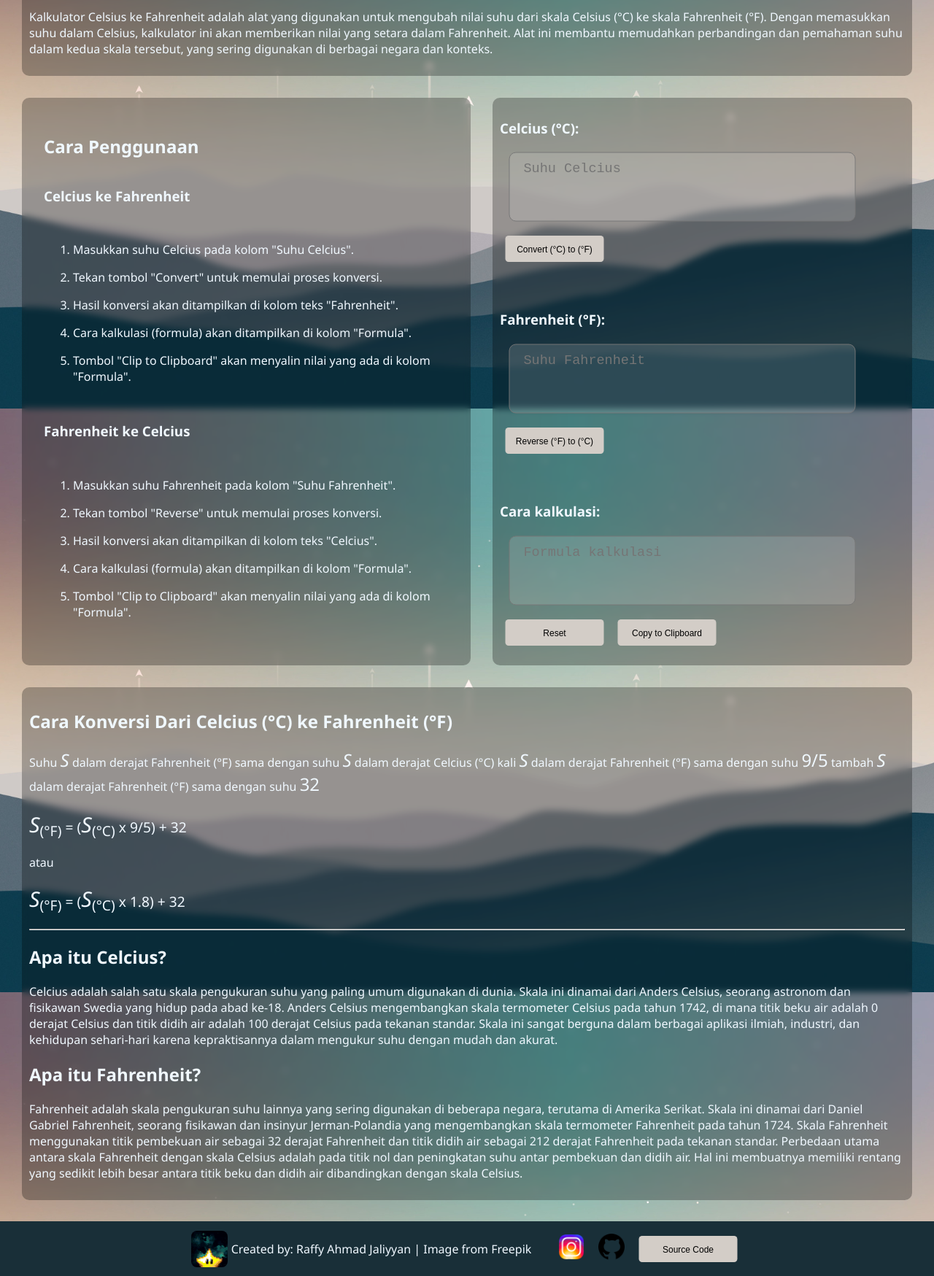
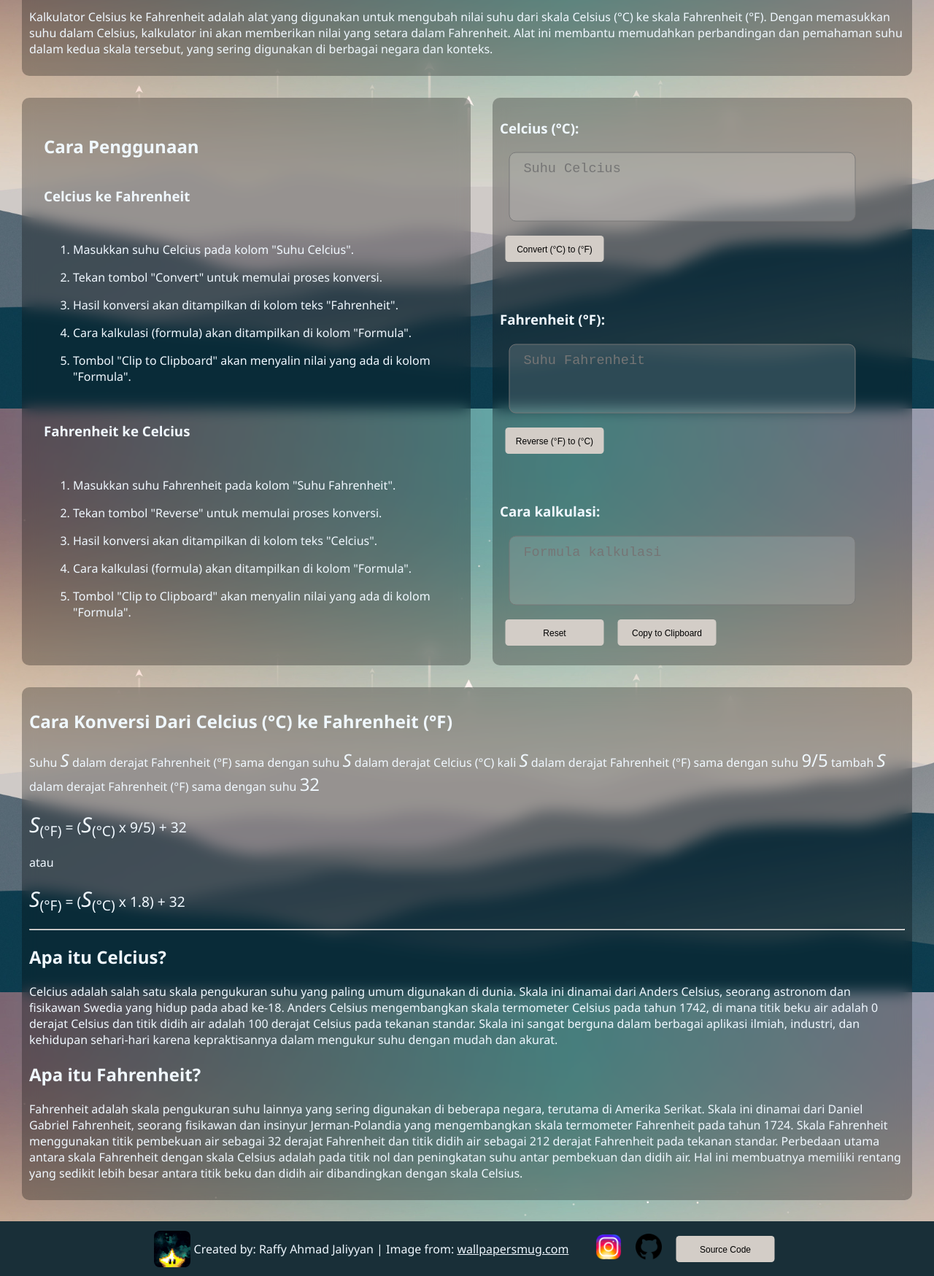
Before and after one commit to revou-fundamental-course/10-jun-24-Wing-Catcher, a plain HTML site: page index.html in a window 1280 px wide. Shown: the part 240-1989 px from the top of the page at 73% size. Drawn offline with Linux system fonts and the light colour scheme.

Commit message:
modified:   README.md 	modified:   css/style.css 	modified:   index.html

```diff
--- a/css/style.css
+++ b/css/style.css
@@ -47,7 +47,6 @@ nav {
 /* Bagian Daerah header */
 header {
     background-color: rgba(2, 2, 2, 0.274);
-    backdrop-filter: blur(5px);
     margin: 30px;
     padding: 10px;
     border-radius: 10px;
@@ -79,7 +78,6 @@ header {
     justify-content: flex-start;
     flex: 1;
     background-color: rgba(2, 2, 2, 0.274);
-    backdrop-filter: blur(5px);
     border-radius: 10px;
     padding: 30px;
     width: 100%;
@@ -96,7 +94,6 @@ header {
 /* Kalkulator Utama */
 .calc {
     background-color: rgba(2, 2, 2, 0.274);
-    backdrop-filter: blur(5px);
     border-radius: 10px;
     box-sizing: border-box;
     max-width: fit-content;
@@ -143,7 +140,6 @@ textarea:focus {
 /* Bagian daerah article (Info celcius & fahrenheit) */
 .article2 {
     background-color: rgba(2, 2, 2, 0.274);
-    backdrop-filter: blur(5px);
     border-radius: 10px;
     margin: 30px;
     padding: 10px;
@@ -158,7 +154,6 @@ footer {
     display: flex;
     flex-wrap: wrap;
     background-color: #192f38;
-    backdrop-filter: blur(5px);
     padding: 10px;
     padding-left: 30px;
     padding-right: 30px;
@@ -169,12 +164,6 @@ footer {
 }
 
 .footer_profile {
-    display: flex;
-    align-items: center;
-    gap: 5px;
-}
-
-.footer_links {
     display: flex;
     align-items: center;
     gap: 5px;
@@ -191,6 +180,14 @@ footer {
     transform: scale(1);
 }
 
+#wallpaper_link:link{
+    color: aliceblue;
+}
+
+#wallpaper_link:visited{
+    color: aliceblue;
+}
+
 #profile_picture {
     height: 50px;
     border-radius: 8px;
@@ -200,6 +197,11 @@ footer {
 #profile_picture:hover {
     border-radius: 50px;
     transform: scale(1.2);
+}
+
+/* Efek pudar/blur */
+.blur{
+    backdrop-filter: blur(10px);
 }
 
 /* Warna warna tombol */
--- a/index.html
+++ b/index.html
@@ -21,7 +21,7 @@
     </nav>
 
     <!-- Tampilan header -->
-    <header>
+    <header class="blur">
         <h1 id="judul_header">Kalkulator Konversi Suhu</h1>
         <a href="#calc"><button class="grad2">Scroll to Calculator</button></a>
         <hr>
@@ -30,7 +30,7 @@
 
     <!-- Pembungkus kalkulator dan cara penggunaan (main dan side) -->
     <main class="box">
-        <article class="side">
+        <article class="side blur">
             <h2 class="max_width">Cara Penggunaan</h2>
             <h3 class="max_width">Celcius ke Fahrenheit</h3>
             <ol>
@@ -52,7 +52,7 @@
 
         </article>
 
-        <main class="calc">
+        <main class="calc blur">
             <!-- Tampilan bagian celcius -->
             <section id="celcius">
                 <h3>Celcius (&deg;C):</h3>
@@ -78,7 +78,7 @@
     </main>
 
     <!-- Tampilan artikel -->
-    <article class="article2">
+    <article class="article2 blur">
         <h2>Cara Konversi Dari Celcius (&deg;C) ke Fahrenheit (&deg;F)</h2>
         <p>Suhu <span style="font-size: 1.5em; font-style: italic;">S</span> dalam derajat Fahrenheit (&deg;F) sama dengan suhu <span style="font-size: 1.5em; font-style: italic;">S</span> dalam derajat Celcius (&deg;C) kali <span style="font-size: 1.5em; font-style: italic;">S</span> dalam derajat Fahrenheit (&deg;F) sama dengan suhu <span style="font-size: 1.5em">9/5</span> tambah <span style="font-size: 1.5em; font-style: italic;">S</span> dalam derajat Fahrenheit (&deg;F) sama dengan suhu <span style="font-size: 1.5em">32</span></p>
         <p style="font-size: 1.2em;"><span style="font-size: 1.5em; font-style: italic;">S</span><sub style="font-size: 1em;">(&deg;F)</sub> = (<span style="font-size: 1.5em; font-style: italic;">S</span><sub style="font-size: 1em;">(&deg;C)</sub> x 9/5) + 32</p>
@@ -97,11 +97,11 @@
     <footer>
         <div class="footer_profile">
             <img id="profile_picture" height="50px" src="assets/profile.jpg">
-            <p>Created by: Raffy Ahmad Jaliyyan | Image from Freepik</p>
+            <p>Created by: Raffy Ahmad Jaliyyan | Image from: <a id="wallpaper_link" href="https://wallpapersmug.com/" target="_blank">wallpapersmug.com</a></p>
         </div>
 
         <!-- Div pembungkus tombol-tombol nav -->
-        <div class="footer_links">
+        <div class="footer_profile">
             <a title="My Instagram Page" href="https://instagram.com/wingcatcher_" target="_blank"><img class="image_link" src="assets/instagram.png"></a>
             <a title="My Github Page" href="https://github.com/Wing-Catcher" target="_blank"><img class="image_link" src="assets/github.png"></a>
             <a title="This Website Source Code" href="https://github.com/revou-fundamental-course/10-jun-24-Wing-Catcher" target="_blank"><button class="black">Source Code</button></a>
```
Also changed, not shown: 1 other file.
